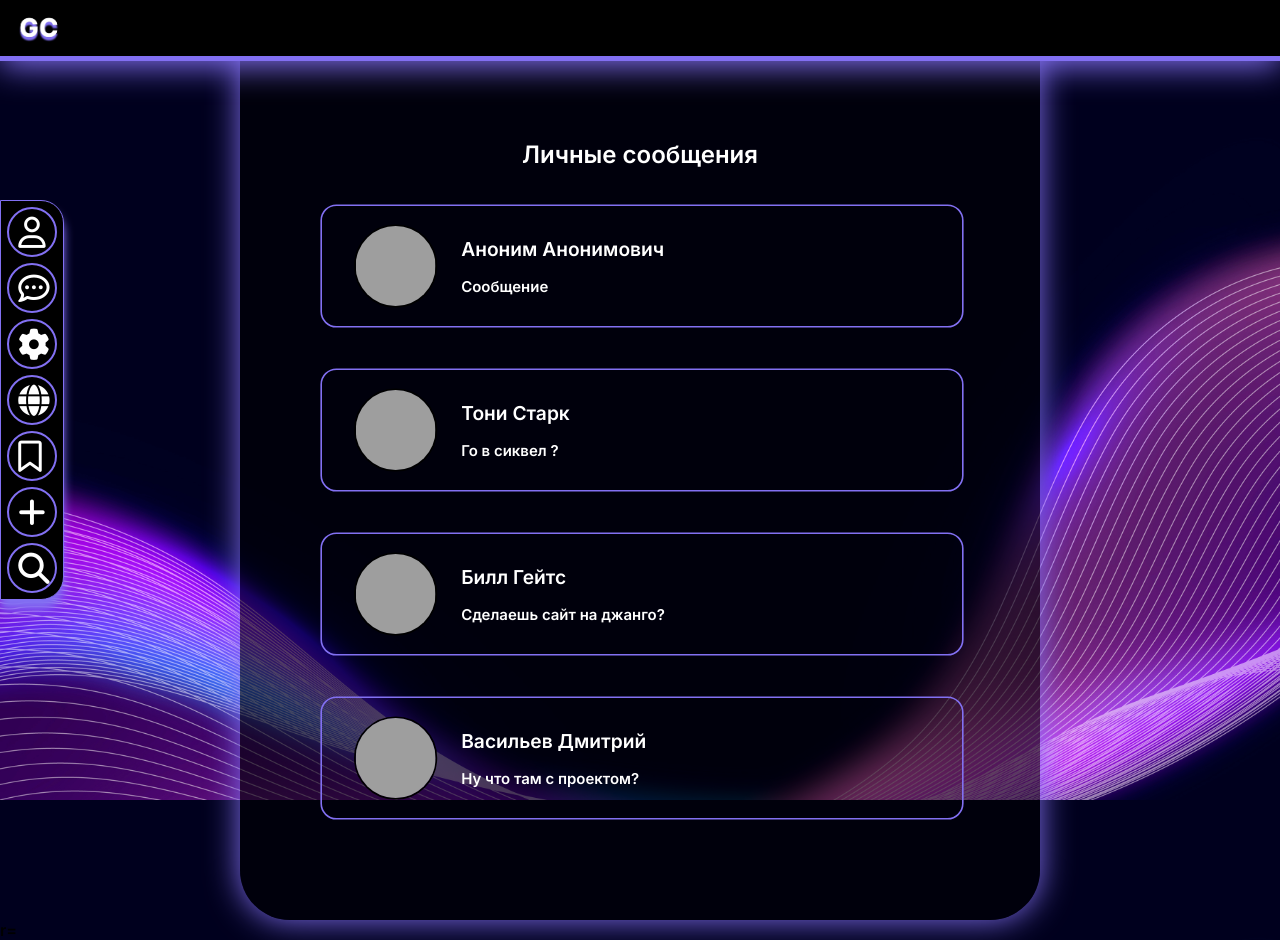
After one commit to 101lLEOl101/Goodchat, a Django app: page /chat in a window 1280 px wide. The commit adds this page. Run offline with Django 4.2, Linux system fonts and the light colour scheme; some libraries are stand-ins or nearby versions; grey boxes are pictures that could not be loaded.

Commit message:
Сделан чат лист и в юрл пи и вью пи сделаны заглушки

```diff
--- a/GoodChat/urls.py
+++ b/GoodChat/urls.py
@@ -32,6 +32,7 @@ urlpatterns = [
     path('post/<int:id>', main_views.post),
     path('addpost', main_views.add_post_page, name = 'addpost'),
     path('findfriend', main_views.find_friend_page, name = 'findfriend'),
+    path('chat', main_views.chat_page, name = 'chat'),
 
     path('profile/1',main_views.find_friend_page, name = 'profile/1'),
 ]
--- a/main/static/css/style.css
+++ b/main/static/css/style.css
@@ -18,6 +18,7 @@ header{
     width: 100%;
     height: 7%;
     position: fixed;
+    z-index:50;
 
 
 }
@@ -504,3 +505,45 @@ cursor: pointer;
     background-image: url("https://developers.elementor.com/docs/assets/img/elementor-placeholder-image.png");
 }
 /* New-post END */
+
+/* Chat Page */
+.chat_box{
+    background-color: rgba(0,0,0,60%);
+    width: 800px;
+    min-height: 100vh;
+    margin: 0 auto;
+    color: white;
+    padding-top: 120px;
+    border-radius: 50px;
+
+    box-shadow: 0px 0px 33px #8270F2;
+}
+
+.chat_item{
+    display:flex;
+    align-items:center;
+    justify-content: start;
+    width: 100%;
+    height: 150px;
+    transform: scale(0.8,0.8);
+    transition: all 0.5s;
+    border-radius: 20px;
+    border: 2px solid #8270F2;
+    margin-top: 10px;
+    margin-bottom: 10px;
+}
+.chat_item:hover{
+    border-radius: 12px;
+    border: #000000 solid 3px;
+    box-shadow: 0px 0px 33px #8270F2;
+}
+
+.chat-user-pic {
+    width: 100px;
+    height: 100px;
+    margin-left:5%;
+    margin-right:30px;
+    border: 2px solid #000;
+    border-radius: 100%
+}
+/* ---end--- */
--- a/main/templates/base.html
+++ b/main/templates/base.html
@@ -25,7 +25,7 @@
             </a>
         </div>
         <div  id = "mes" class = "side_icon">
-            <a class = "hr" href = "{% url 'registration' %}">
+            <a class = "hr" href = "{% url 'chat' %}">
                 <i class="fa-regular fa-comment-dots icona"></i>
             </a>
         </div>
--- /dev/null
+++ b/main/templates/chat_list.html
@@ -0,0 +1,52 @@
+{% extends 'base.html' %}
+
+{% block title %}Мессенджер{% endblock %}
+
+{% block content %}
+
+<div class="chat_box">
+    <h2 style="text-align:center;"> Личные сообщения </h2>
+<div class="chat_item">
+
+    <img class="chat-user-pic" src="https://i.pinimg.com/236x/66/1e/ce/661ece4c9340138ac3a170db0d86f25f.jpg">
+    <div class="chat_texts">
+    <h2>Аноним Анонимович</h2>
+    <h3> Сообщение </h3>
+    </div>
+
+</div>
+
+<div class="chat_item">
+
+    <img class="chat-user-pic" src="https://s3-ap-southeast-1.amazonaws.com/images.spiderum.com/sp-images/be1ff55076e311e98bc52d654e80e4ac.jpg">
+    <div class="chat_texts">
+    <h2>Тони Старк</h2>
+    <h3>Го в сиквел ?</h3>
+    </div>
+
+</div>
+
+<div class="chat_item">
+
+    <img class="chat-user-pic" src="https://img.newsfrol.ru/images/a5/5d/05/05/a55d05058d7b0c7c12bc55a442c7c72c.jpg">
+    <div class="chat_texts">
+    <h2>Билл Гейтс</h2>
+    <h3> Сделаешь сайт на джанго? </h3>
+    </div>
+
+</div>
+
+<div class="chat_item">
+
+    <img class="chat-user-pic" src="https://cdn.discordapp.com/avatars/1018196491053047970/4f402dc06113235312690e0a9f26a273.webp?size=100">
+    <div class="chat_texts">
+    <h2>Васильев Дмитрий</h2>
+    <h3> Ну что там с проектом? </h3>
+    </div>
+
+</div>
+
+
+</div>
+
+{% endblock %}
--- a/main/views.py
+++ b/main/views.py
@@ -71,6 +71,14 @@ def settings_page(request):
     }
     return render(request, 'settings.html', context)
 
+def chat_page(request):
+    context = {
+        'profile': {
+            'id': request.user.id
+        }
+    }
+    return render(request, 'chat_list.html', context)
+
 
 def settings_profile_page(request):
     context = {
```
